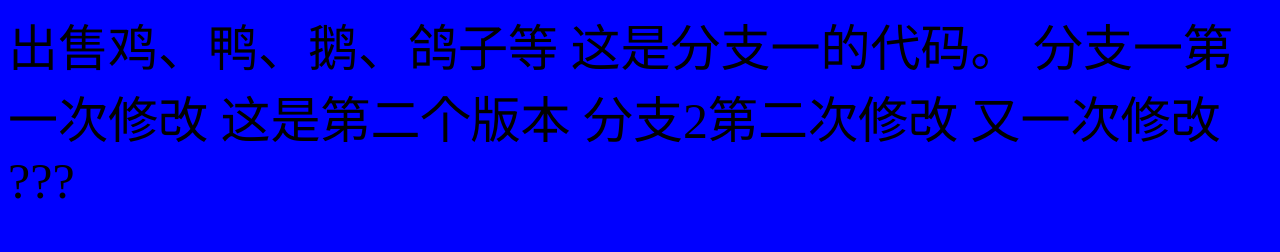
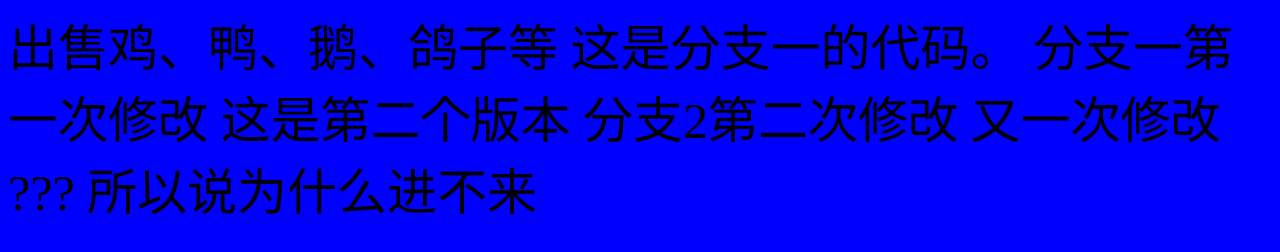
Before and after one commit to youzhitang/demo-1, a plain HTML site: page index.html in a window 1280 px wide. Drawn offline with Linux system fonts and the light colour scheme.

Commit message:
这回能修改了吗？？？？

```diff
--- a/index.html
+++ b/index.html
@@ -18,6 +18,7 @@
 
     又一次修改
     ???
+    所以说为什么进不来
 </body>
 
 </html>
```
